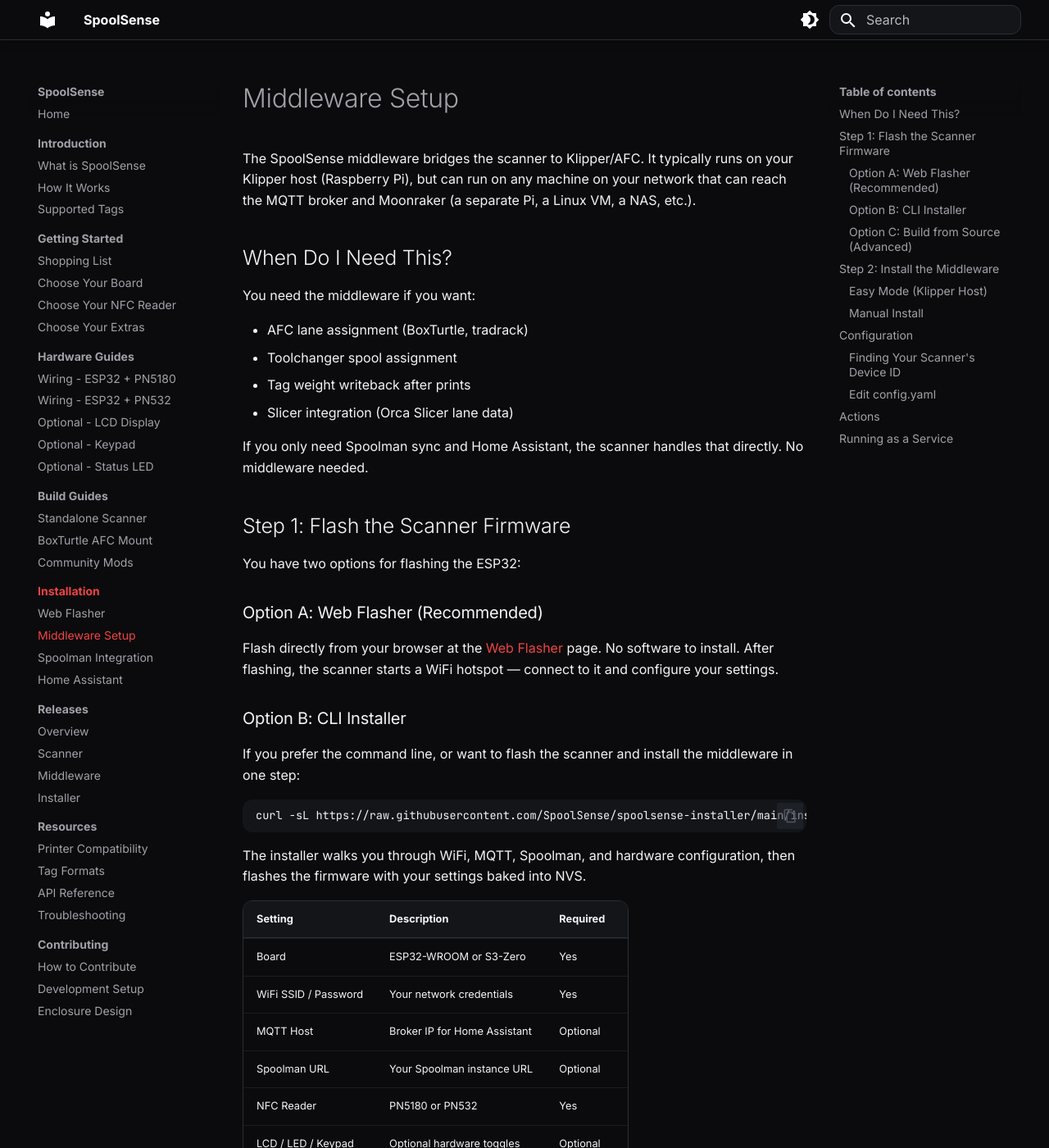
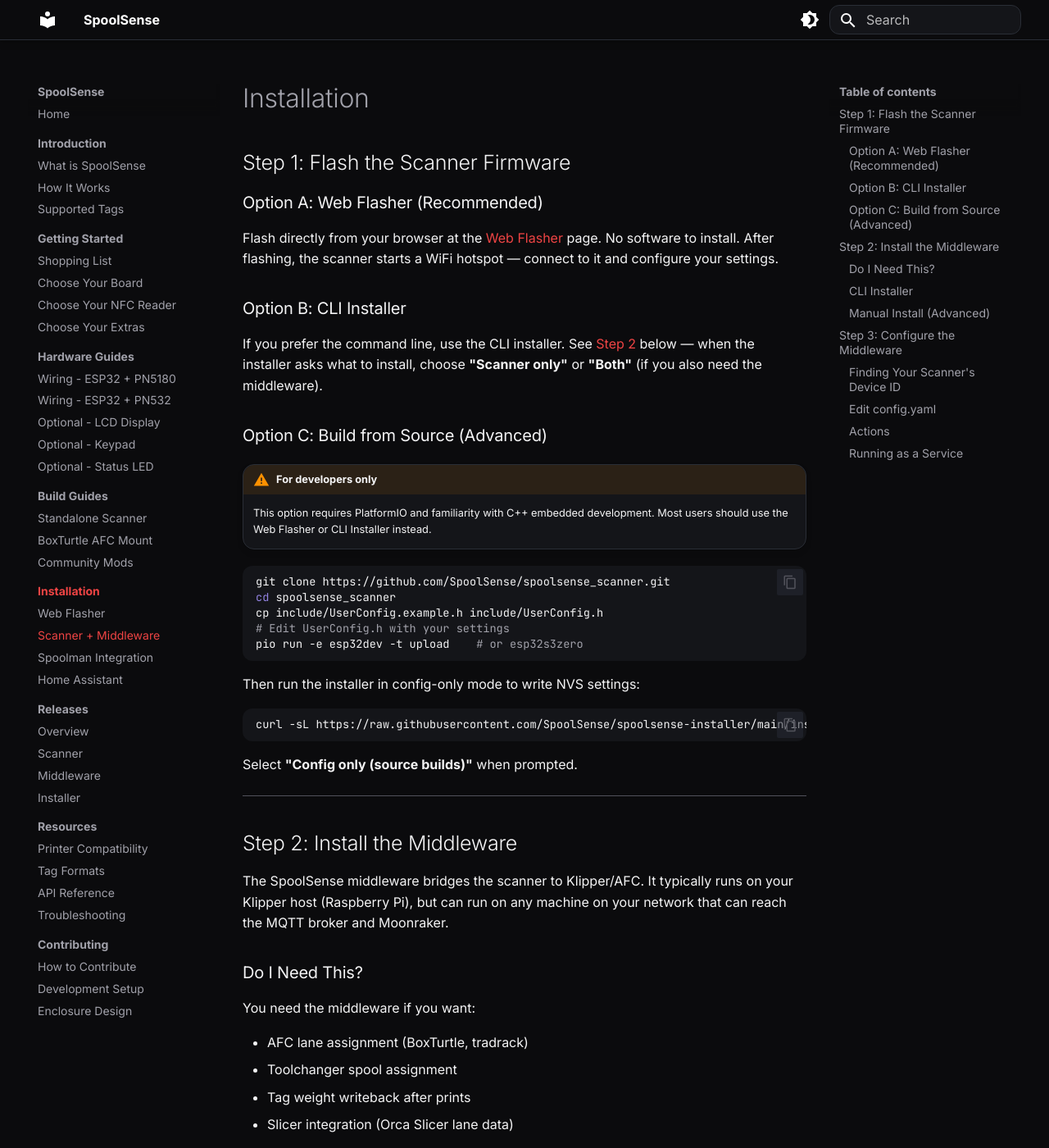
Before and after one commit to SpoolSense/spoolsense.org, an MkDocs documentation site: the page built from docs/installation/middleware.md, in a window 1280 px wide and 1400 px high. Shown: the whole window at 82% size. Built offline with MkDocs 1.6.1 and Material for MkDocs 9.7.7, drawn with Linux system fonts in a browser that asks for light colours; some of the changed text lies outside the part shown.

Commit message:
docs: restructure install page — remove redundancy, label advanced sections
Rename page to Installation. Web flasher is recommended for scanner.
CLI installer referenced once with options (Scanner only, Both, Middleware only).
Manual install and build from source labeled as advanced users only.

````diff
--- a/docs/installation/middleware.md
+++ b/docs/installation/middleware.md
@@ -1,21 +1,6 @@
-# Middleware Setup
-
-The SpoolSense middleware bridges the scanner to Klipper/AFC. It typically runs on your Klipper host (Raspberry Pi), but can run on any machine on your network that can reach the MQTT broker and Moonraker (a separate Pi, a Linux VM, a NAS, etc.).
-
-## When Do I Need This?
-
-You need the middleware if you want:
-
-- AFC lane assignment (BoxTurtle, tradrack)
-- Toolchanger spool assignment
-- Tag weight writeback after prints
-- Slicer integration (Orca Slicer lane data)
-
-If you only need Spoolman sync and Home Assistant, the scanner handles that directly. No middleware needed.
+# Installation
 
 ## Step 1: Flash the Scanner Firmware
-
-You have two options for flashing the ESP32:
 
 ### Option A: Web Flasher (Recommended)
 
@@ -23,23 +8,7 @@ Flash directly from your browser at the [Web Flasher](web-flasher.md) page. No s
 
 ### Option B: CLI Installer
 
-If you prefer the command line, or want to flash the scanner and install the middleware in one step:
-
-```bash
-curl -sL https://raw.githubusercontent.com/SpoolSense/spoolsense-installer/main/install.sh | bash
-```
-
-The installer walks you through WiFi, MQTT, Spoolman, and hardware configuration, then flashes the firmware with your settings baked into NVS.
-
-| Setting | Description | Required |
-|---------|-------------|----------|
-| Board | ESP32-WROOM or S3-Zero | Yes |
-| WiFi SSID / Password | Your network credentials | Yes |
-| MQTT Host | Broker IP for Home Assistant | Optional |
-| Spoolman URL | Your Spoolman instance URL | Optional |
-| NFC Reader | PN5180 or PN532 | Yes |
-| LCD / LED / Keypad | Optional hardware toggles | Optional |
-| Moonraker URL | For keypad tool assignment | Optional |
+If you prefer the command line, use the CLI installer. See [Step 2](#step-2-install-the-middleware) below — when the installer asks what to install, choose **"Scanner only"** or **"Both"** (if you also need the middleware).
 
 ### Option C: Build from Source (Advanced)
 
@@ -62,9 +31,24 @@ curl -sL https://raw.githubusercontent.com/SpoolSense/spoolsense-installer/main/
 
 Select **"Config only (source builds)"** when prompted.
 
+---
+
 ## Step 2: Install the Middleware
 
-### Easy Mode (Klipper Host)
+The SpoolSense middleware bridges the scanner to Klipper/AFC. It typically runs on your Klipper host (Raspberry Pi), but can run on any machine on your network that can reach the MQTT broker and Moonraker.
+
+### Do I Need This?
+
+You need the middleware if you want:
+
+- AFC lane assignment (BoxTurtle, tradrack)
+- Toolchanger spool assignment
+- Tag weight writeback after prints
+- Slicer integration (Orca Slicer lane data)
+
+If you only need Spoolman sync and Home Assistant, the scanner handles that directly. No middleware needed.
+
+### CLI Installer
 
 SSH into your Klipper host and run:
 
@@ -73,16 +57,22 @@ ssh pi@your-printer-ip
 curl -sL https://raw.githubusercontent.com/SpoolSense/spoolsense-installer/main/install.sh | bash
 ```
 
-Choose **"Middleware only"** when asked what to install. The installer will:
+Choose **"Middleware only"** if you already flashed the scanner with the Web Flasher. Choose **"Both"** to flash the scanner and install the middleware in one step.
 
-1. Clone the middleware repo
-2. Walk you through `config.yaml` settings
-3. Set up the systemd service
+The installer will:
+
+1. Flash the scanner firmware (if "Both" selected)
+2. Clone the middleware repo
+3. Walk you through `config.yaml` settings
+4. Set up the systemd service
 
 !!! tip
-    If you used the CLI installer (Option B above) and chose **"Both"**, the middleware is already installed. Skip this step.
+    After flashing via the installer, unplug the ESP32 from USB and power it separately. The scanner communicates over WiFi, not USB. USB is only needed for the initial flash.
 
-### Manual Install
+### Manual Install (Advanced)
+
+!!! warning "For advanced users only"
+    Most users should use the CLI installer above.
 
 ```bash
 git clone https://github.com/SpoolSense/spoolsense_middleware.git ~/SpoolSense
@@ -92,7 +82,9 @@ cp config.example.yaml config.yaml
 # Edit config.yaml with your settings
 ```
 
-## Configuration
+---
+
+## Step 3: Configure the Middleware
 
 ### Finding Your Scanner's Device ID
 
@@ -127,7 +119,7 @@ scanners:
 !!! tip
     If you have multiple scanners, add each one as a separate entry under `scanners:` with its own device ID and action.
 
-## Actions
+### Actions
 
 | Action | Use Case |
 |--------|----------|
@@ -136,7 +128,7 @@ scanners:
 | `afc_lane` | AFC, one scanner per lane. Scan assigns to that lane. |
 | `afc_stage` | AFC, shared scanner. Scan stages spool, lane load triggers assignment. |
 
-## Running as a Service
+### Running as a Service
 
 !!! note
     The installer sets this up automatically. These commands are only needed if you installed manually.
--- a/mkdocs.yml
+++ b/mkdocs.yml
@@ -77,7 +77,7 @@ nav:
     - Community Mods: builds/community-mods.md
   - Installation:
     - Web Flasher: installation/web-flasher.md
-    - Middleware Setup: installation/middleware.md
+    - Scanner + Middleware: installation/middleware.md
     - Spoolman Integration: installation/spoolman.md
     - Home Assistant: installation/home-assistant.md
   - Releases:
````
